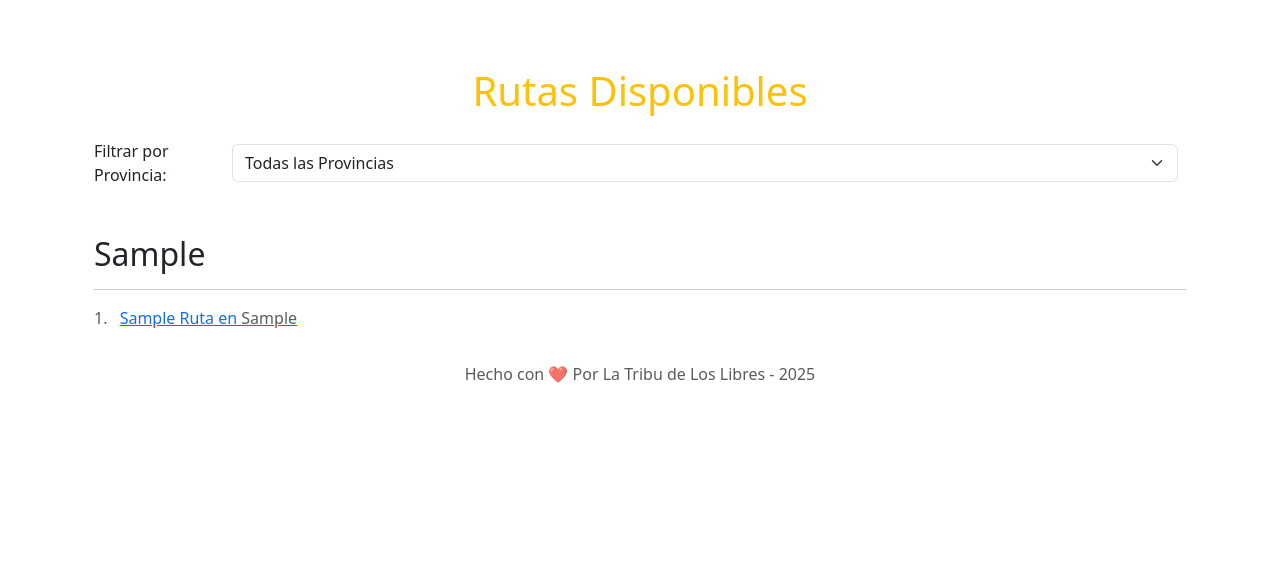
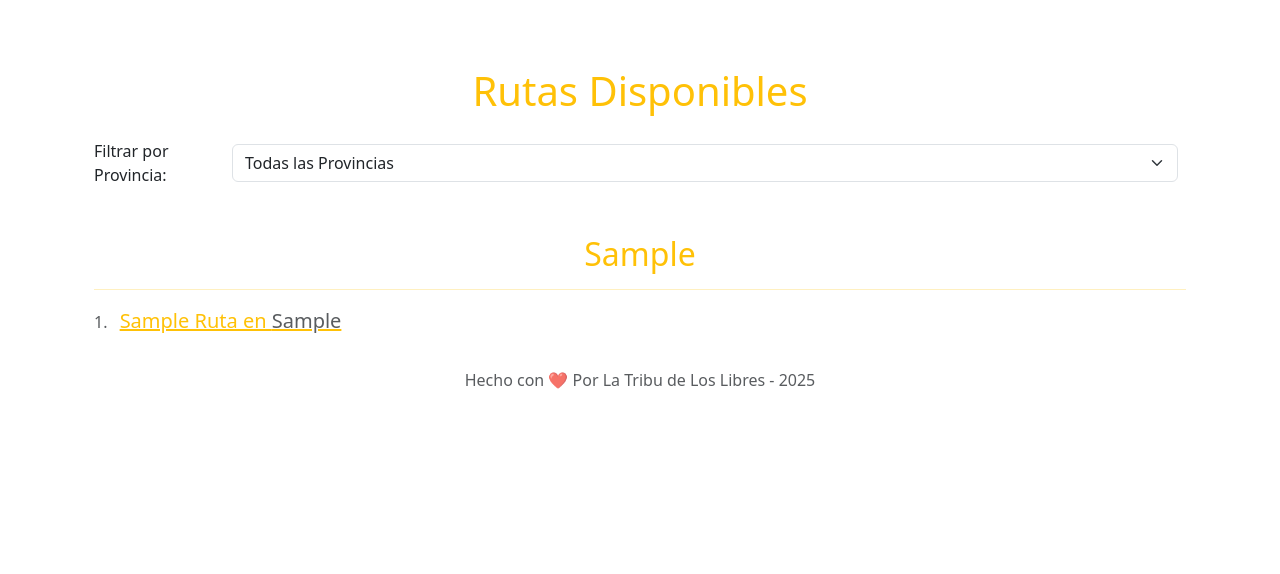
Before and after one commit to kerm1977/FlaskV1, a Flask app: page /rutas/rutas in a window 1280 px wide. Shown: the part 57-631 px from the top of the page. Run offline with Flask 3, Linux system fonts and the light colour scheme; tables that the repository leaves empty hold one stand-in row (values such as "Sample post"); some libraries are stand-ins or nearby versions.

Commit message:
Empezando a Trabajar con  Rutas

```diff
--- a/templates/ver_rutas.html
+++ b/templates/ver_rutas.html
@@ -25,7 +25,7 @@
         }
         .route-name {
             font-weight: 500;
-            color: #007bff; /* Color de enlace primario */
+            color: orange; /* Color de enlace primario */
             text-decoration: none;
         }
         .route-name:hover {
@@ -67,7 +67,7 @@
     {# Formulario de filtro por provincia #}
     <div class="mb-4">
         <form action="{{ url_for('rutas.ver_rutas') }}" method="GET" class="d-flex align-items-center">
-            <label for="provincia-filter" class="form-label me-2 mb-0">Filtrar por Provincia:</label>
+            <label for="provincia-filter" class="form-label me-2 mb-0 ">Filtrar por Provincia:</label>
             <select class="form-select me-2" id="provincia-filter" name="provincia" onchange="this.form.submit()">
                 <option value="Todas" {% if provincia_seleccionada == 'Todas' %}selected{% endif %}>Todas las Provincias</option>
                 {% for provincia in provincias %}
@@ -83,7 +83,7 @@
     {% if rutas_por_provincia %}
         {% for provincia, rutas_list in rutas_por_provincia.items() %}
             <div class="mb-4"> {# Se eliminan las clases 'card' y 'shadow-sm' #}
-                <div class="card-header-province mt-5">
+                <div class="card-header-province mt-5 text-warning text-center">
                     <h2>
                     {{ provincia }}
                     </h2>
@@ -94,8 +94,8 @@
                         {% for ruta in rutas_list %}
                             <li class="route-item">
                                 <div>
-                                    <span class="me-2 text-muted">{{ loop.index }}.</span>
-                                    <a href="{{ url_for('rutas.detalle_ruta', ruta_id=ruta.id) }}" class="route-name">
+                                    <span class="me-2 text-muted ">{{ loop.index }}.</span>
+                                    <a href="{{ url_for('rutas.detalle_ruta', ruta_id=ruta.id) }}" class="route-name text-warning fs-5">
                                         {{ ruta.nombre | title}} en <span class="text-muted">{{ ruta.provincia }}</span>
                                     </a>
                                 </div>
```
